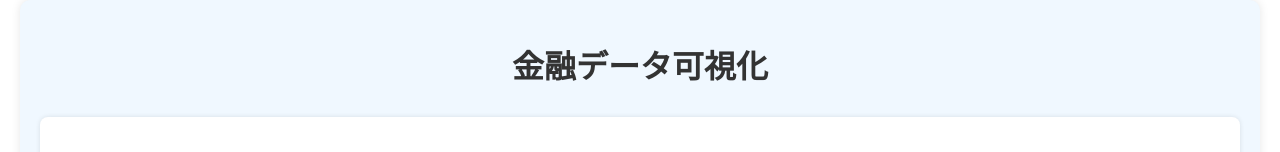
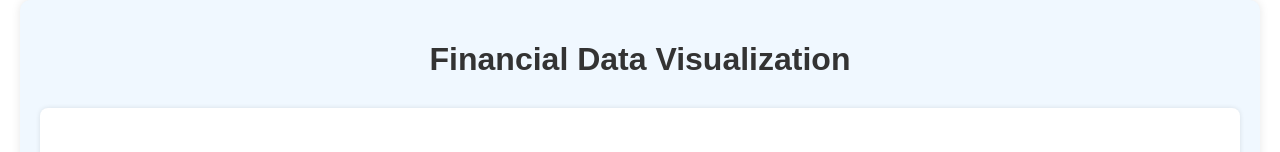
Before and after one commit to ngoishi/finance, a React (Create React App) app: page / in a window 1280 px wide. Shown: the top 152 px of the page. Built offline with nearby package versions, Linux system fonts and the light colour scheme; no server answers.

Commit message:
Merge local changes and resolve conflits

```diff
--- a/src/App.js
+++ b/src/App.js
@@ -131,7 +131,7 @@
     plugins: {
       title: {
         display: true,
-        text: '金融データ可視化',
+        text: '',
       },
       tooltip: {
         callbacks: {
@@ -226,7 +226,7 @@
 
   return (
     <div className="app-container">
-      <h1 className="app-title">金融データ可視化</h1>
+      <h1 className="app-title">Financial Data Visualization</h1>
 
       {/* Line Chart */}
       <div className="chart-container">
```
